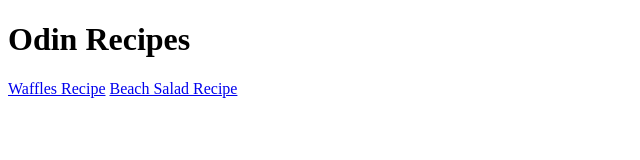
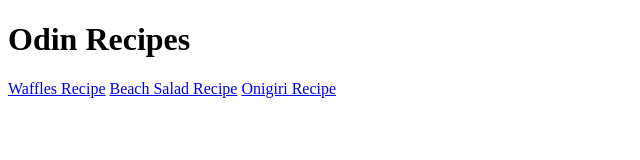
Before and after one commit to definitelynotjdk/odin-recipes, a plain HTML site: page index.html in a window 1280 px wide. Shown: the whole page, without its empty margins (0-640 px from the left). Drawn offline with Linux system fonts and the light colour scheme.

Commit message:
Add navigation for onigiri.html to index.html

```diff
--- a/index.html
+++ b/index.html
@@ -8,6 +8,6 @@
         <h1>Odin Recipes</h1>
         <a href="recipes/waffles.html">Waffles Recipe</a>
         <a href="recipes/beansalad.html">Beach Salad Recipe</a>
-
+        <a href="recipes/onigiri.html">Onigiri Recipe</a>
     </body>
 </html>
```
